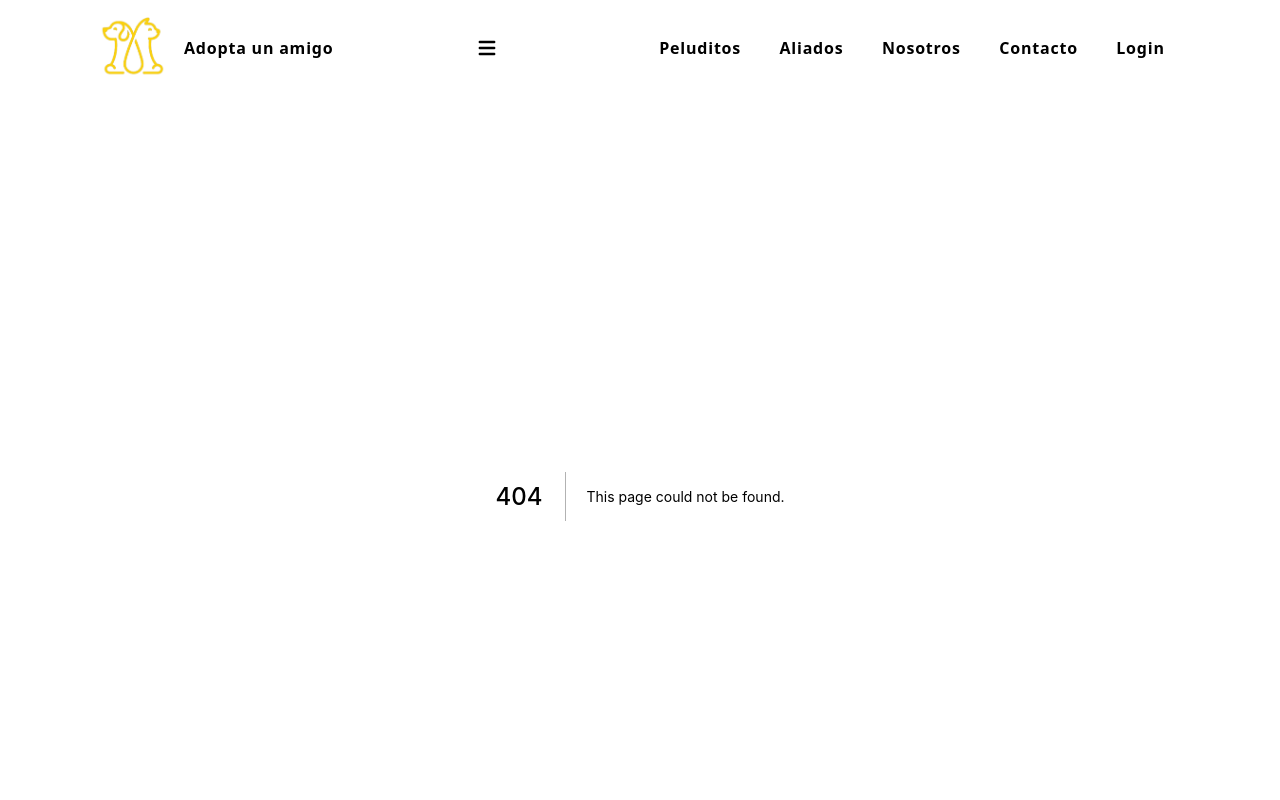
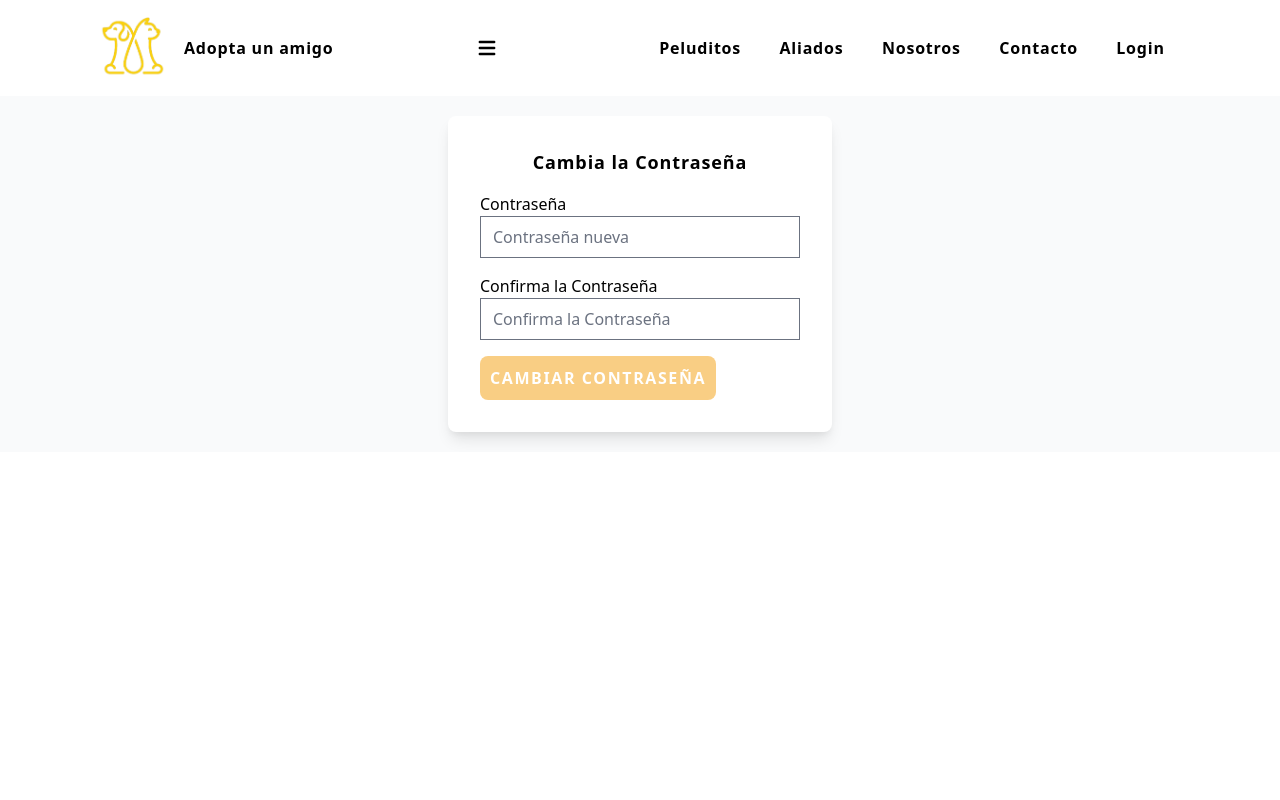
Before and after one commit to JohanAltamar/pet-adoption-webpage, a Next.js app: page /reset-password in a window 1280 px wide. Before the commit this address had no page. Shown: the top 800 px of the page. Built offline with nearby package versions, Linux system fonts and the light colour scheme; no server answers.

Commit message:
add reset password page

```diff
--- /dev/null
+++ b/pages/reset-password/index.js
@@ -0,0 +1,112 @@
+import { useState } from "react";
+import { useRouter } from "next/router";
+import Link from "next/link";
+
+import Button from "../../components/ui/Button";
+import { resetPassword } from "../../utils/api/passwords";
+import { resetPasswordCase as isButtonDisabled } from "../../utils/helpers/isButtonDisabled";
+import { toast } from "react-toastify";
+import Title from "../../components/ui/Title";
+import Container from "../../components/ui/Container";
+import InputField from "../../components/ui/Input";
+
+const initialPass = {
+  newPass: "",
+  confirmedPass: "",
+};
+
+const ResetPasswordPage = () => {
+  const { query } = useRouter();
+  const [loading, setLoading] = useState(false);
+  const [passwords, setPasswords] = useState(initialPass);
+  const [passChanged, setPassChanged] = useState(false);
+  const [email, setEmail] = useState("");
+
+  const handleInputChange = ({ target }) => {
+    setPasswords({ ...passwords, [target.name]: target.value });
+  };
+
+  const handlePasswordChange = async ev => {
+    ev.preventDefault();
+    setLoading(true);
+
+    try {
+      const email = await resetPassword({
+        code: query.code,
+        password: newPass,
+        passwordConfirmation: confirmedPass,
+      });
+
+      setEmail(email);
+      setLoading(false);
+      setPassChanged(true);
+    } catch (error) {
+      setLoading(false);
+      // console.log(error);
+      toast.error(error.toString(), {
+        autoClose: 10000,
+        position: "top-center",
+      });
+    }
+  };
+
+  return (
+    <Container className="bg-gray-50 py-5">
+      <form
+        className="bg-white p-8 max-w-sm m-auto rounded-lg shadow-lg"
+        onSubmit={handlePasswordChange}
+      >
+        <Title align="center">Cambia la Contraseña</Title>
+        <InputField
+          label="Contraseña"
+          value={passwords.newPass}
+          name="newPass"
+          type="password"
+          required
+          placeholder="Contraseña nueva"
+          onChange={handleInputChange}
+          disabled={passChanged}
+        />
+        <InputField
+          label="Confirma la Contraseña"
+          value={passwords.confirmedPass}
+          name="confirmedPass"
+          type="password"
+          required
+          placeholder="Confirma la Contraseña"
+          onChange={handleInputChange}
+          disabled={passChanged}
+        />
+        {!passChanged ? (
+          <Button
+            variant="contained"
+            color="primary"
+            rounded="lg"
+            disabled={
+              isButtonDisabled(passwords.newPass, passwords.confirmedPass) ||
+              loading ||
+              passChanged
+            }
+          >
+            Cambiar Contraseña
+          </Button>
+        ) : (
+          <Link href={`/login?email=${email}`}>
+            <a>
+              <Button
+                variant="outlined"
+                color="primary"
+                rounded="lg"
+                type="button"
+              >
+                Inicia Sesión
+              </Button>
+            </a>
+          </Link>
+        )}
+      </form>
+    </Container>
+  );
+};
+
+export default ResetPasswordPage;
```
